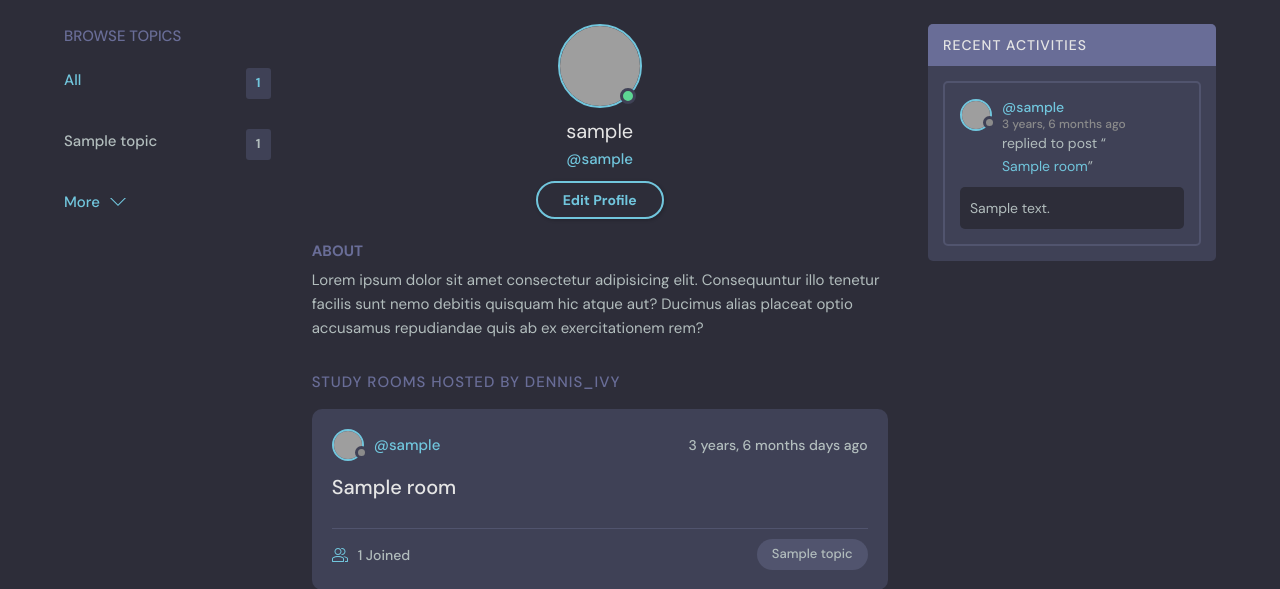
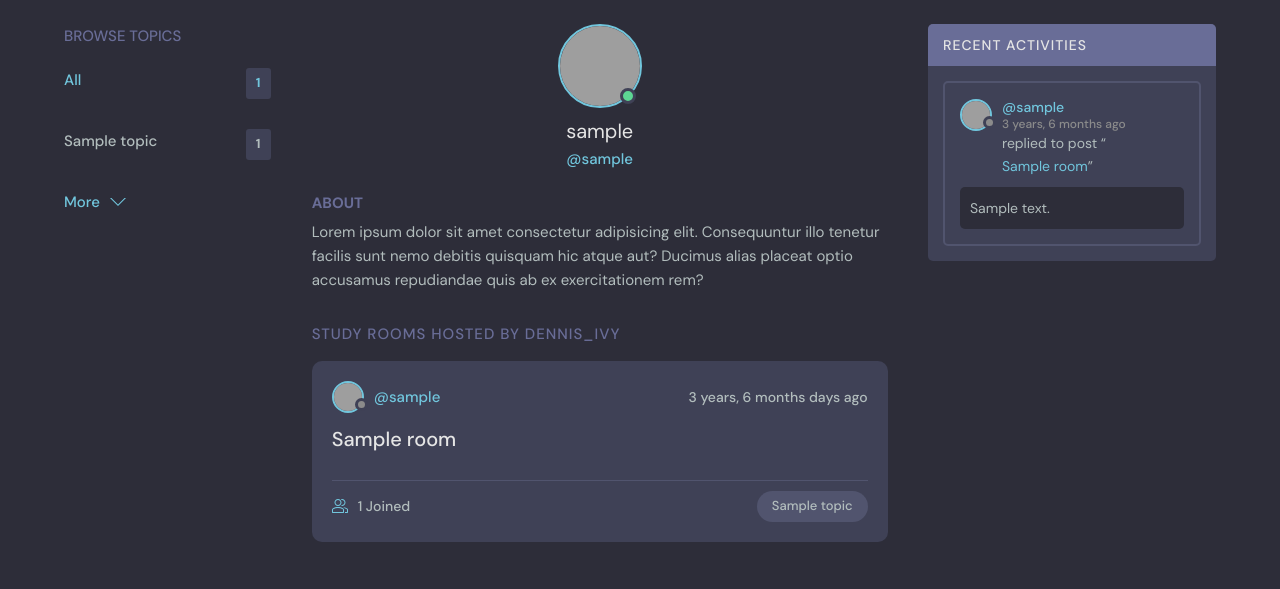
Before and after one commit to CiroJSCH/django-study-room, a Django app: page /profile/1 in a window 1280 px wide. Shown: the part 76-665 px from the top of the page. Run offline with Django 4.2, Linux system fonts and the light colour scheme; tables that the repository leaves empty hold one stand-in row (values such as "Sample post"); grey boxes are pictures that could not be loaded.

Commit message:
user can only update his own profile

```diff
--- a/base/templates/base/profile.html
+++ b/base/templates/base/profile.html
@@ -16,7 +16,7 @@
           <div class="profile__info">
             <h3>{{ user.username }}</h3>
             <p>@{{ user.username }}</p>
-            <a href="edit-user.html" class="btn btn--main btn--pill">Edit Profile</a>
+            {% if request.user == user %}<a href="edit-user.html" class="btn btn--main btn--pill">Edit Profile</a>{% endif %}
           </div>
           <div class="profile__about">
             <h3>About</h3>
```
